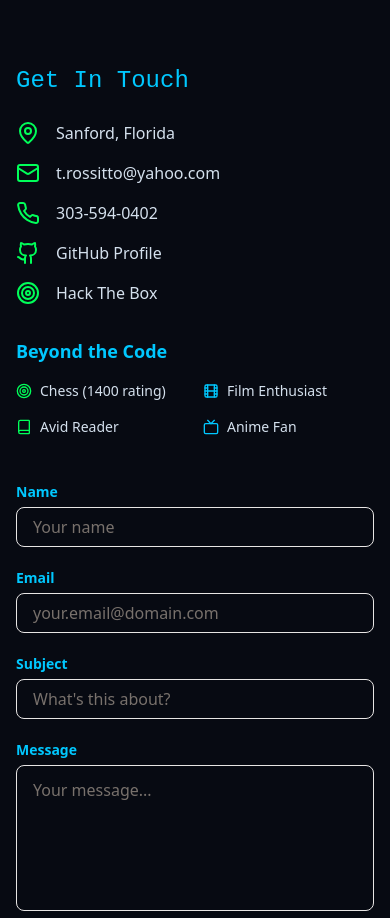
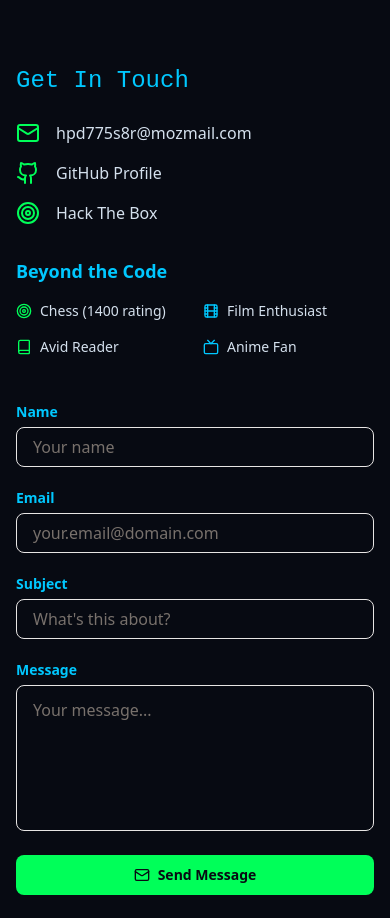
Before and after one commit to meandmyno0dles/meandmyno0dles.github.io, a React (Vite) app: page / in a window 390 px wide. Shown: the part 9831-10749 px from the top of the page. Built offline with nearby package versions, Linux system fonts and the light colour scheme.

Commit message:
Update contact information: remove phone and location, change email to hpd775s8r@mozmail.com

```diff
--- a/src/pages/portfolio.tsx
+++ b/src/pages/portfolio.tsx
@@ -6,9 +6,6 @@ import {
   Github,
   ExternalLink,
   Mail,
-  Phone,
-  MapPin,
-  Download,
   Menu,
   X,
   Shield,
@@ -578,18 +575,10 @@ export default function Portfolio() {
               <h3 className="text-2xl font-orbitron text-cyber-blue mb-6">Get In Touch</h3>
               <div className="space-y-4">
                 <div className="flex items-center">
-                  <MapPin className="text-cyber-green mr-4 h-6 w-6" />
-                  <span>Sanford, Florida</span>
-                </div>
-                <div className="flex items-center">
                   <Mail className="text-cyber-green mr-4 h-6 w-6" />
-                  <a href="mailto:t.rossitto@yahoo.com" className="hover:text-cyber-green transition-colors duration-300">
-                    t.rossitto@yahoo.com
+                  <a href="mailto:hpd775s8r@mozmail.com" className="hover:text-cyber-green transition-colors duration-300">
+                    hpd775s8r@mozmail.com
                   </a>
-                </div>
-                <div className="flex items-center">
-                  <Phone className="text-cyber-green mr-4 h-6 w-6" />
-                  <span>303-594-0402</span>
                 </div>
                 <div className="flex items-center">
                   <Github className="text-cyber-green mr-4 h-6 w-6" />
```
